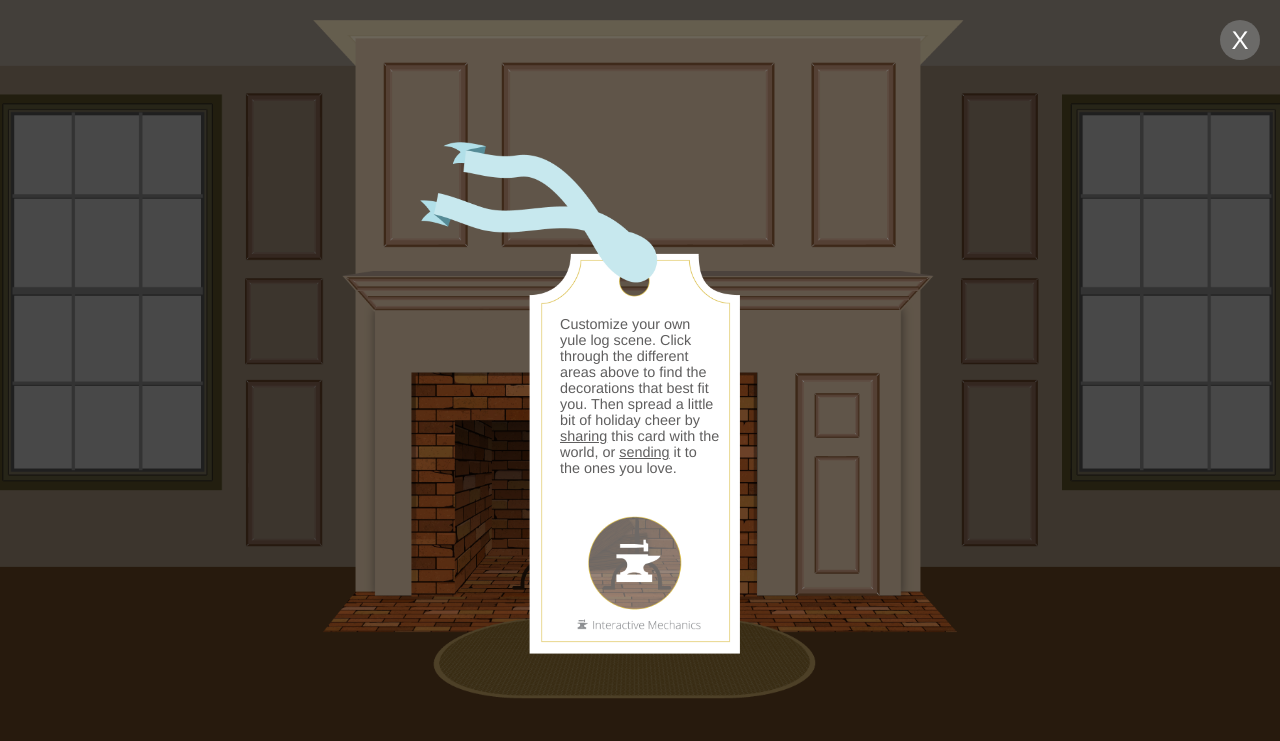
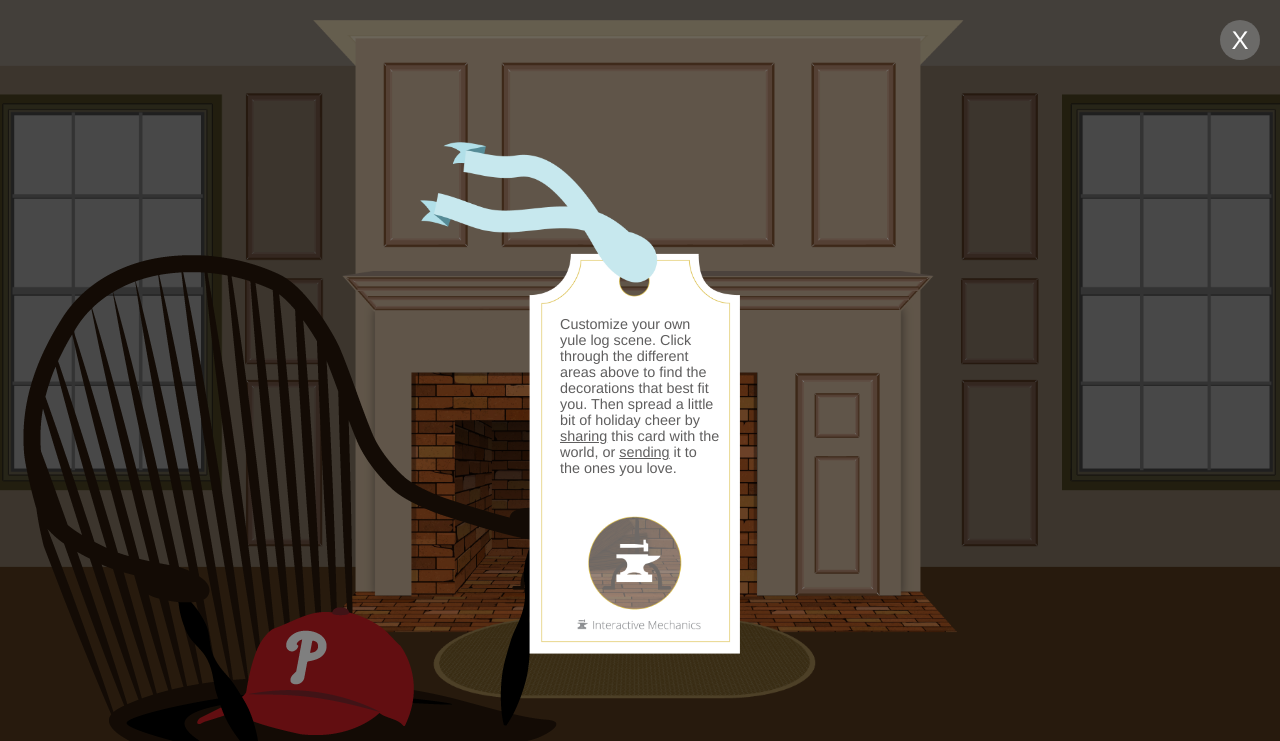
Before and after one commit to InteractiveMechanics/holiday_card_2016, a website: page index.html in a window 1280 px wide. Shown: the top 741 px of the page. Drawn offline with nearby package versions, Linux system fonts and the light colour scheme.

Commit message:
scene 1 work

```diff
--- a/index.html
+++ b/index.html
@@ -15,6 +15,9 @@
 
 	</div>
 		<div id="scene" class="in">
+			<div id="chair">
+				<img src="assets/scene_1/sc01_obj-chair.png" id="scene_1_chair" alt="scene 1 chair">
+			</div>
 		</div>
 	</div>
 
```
Also changed, not shown: assets/scene_1/sc01_obj-chair.png (added), assets/scene_1/sc01_obj-chair@2x.png (added), assets/scene_1/sc01_obj-fireplace.png (added), assets/scene_1/sc01_obj-fireplace@2x.png (added), assets/scene_1/sc01_obj-frame.png (added), assets/scene_1/sc01_obj-frame@2x.png (added), assets/scene_1/sc01_obj-mantel.png (added), assets/scene_1/sc01_obj-mantel@2x.png (added), assets/scene_1/sc01_obj-mantelGarland.png (added), assets/scene_1/sc01_obj-mantelGarland@2x.png (added), assets/scene_1/sc01_obj-pet.png (added), assets/scene_1/sc01_obj-pet@2x.png (added), assets/scene_1/sc01_obj-table.png (added), assets/scene_1/sc01_obj-table@2x.png (added), 2 more files.
